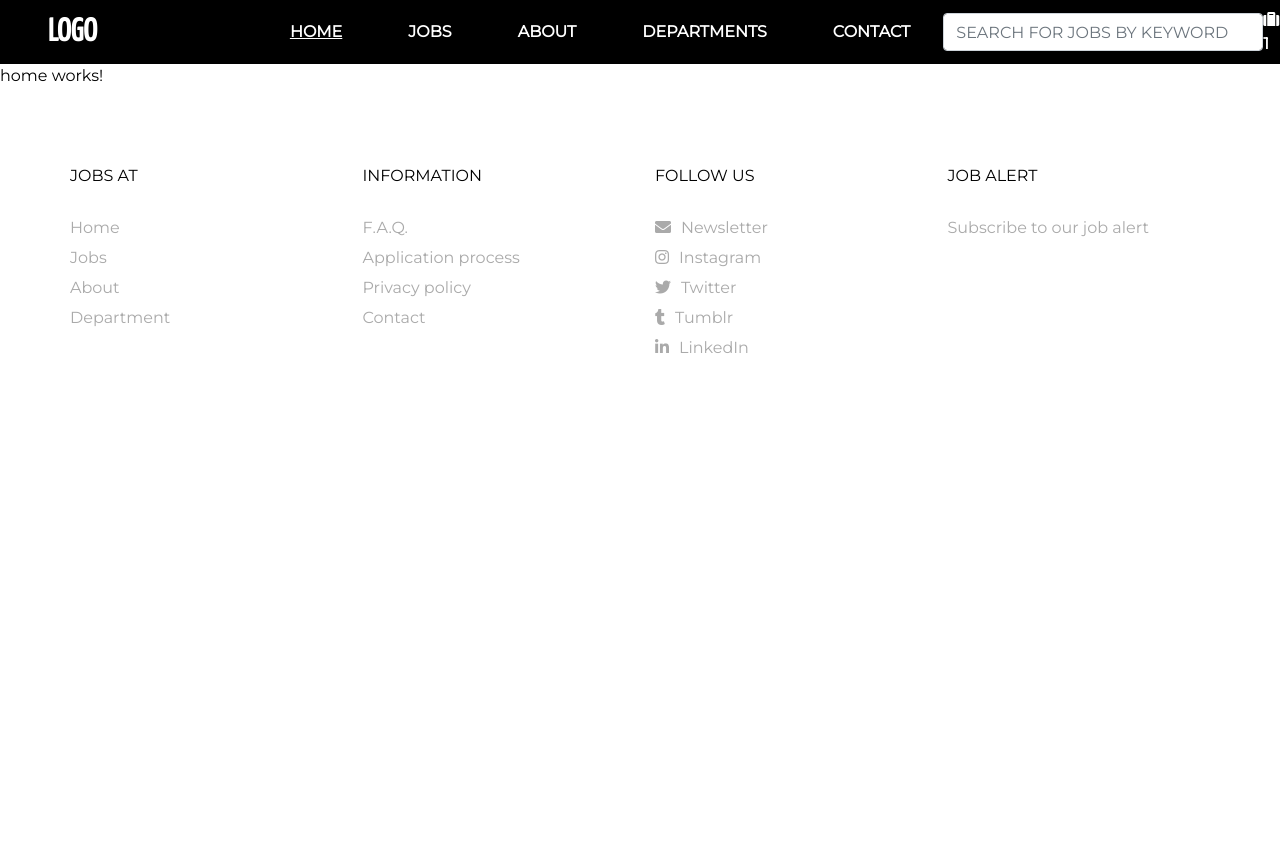
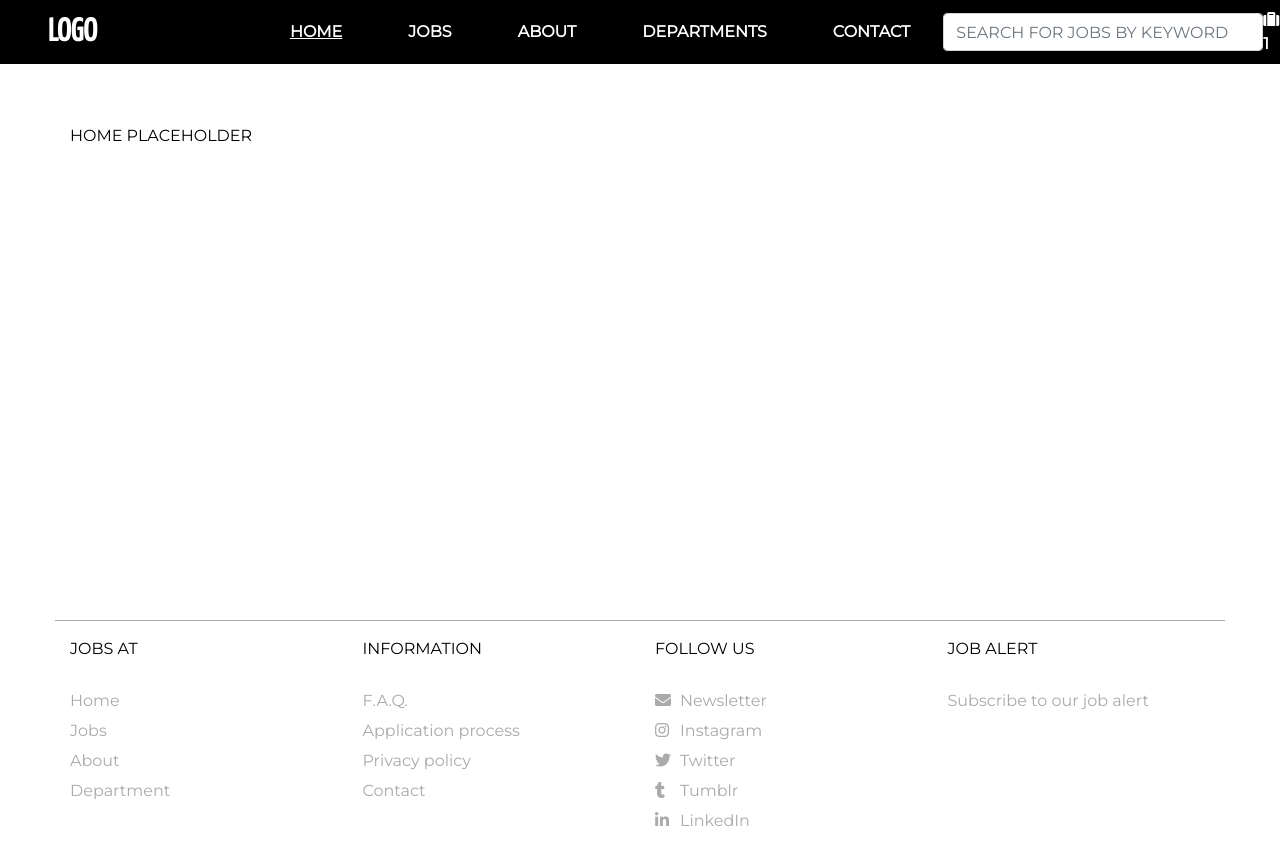
Before and after one commit to smolinska/career-platform, an Angular app: page /home in a window 1280 px wide. Shown: the top 864 px of the page. Before the commit the page ends 800 px from the top, so only its background shows below. Built offline with nearby package versions, Linux system fonts and the light colour scheme.

Commit message:
add home placeholder

```diff
--- a/src/app/footer/footer.component.html
+++ b/src/app/footer/footer.component.html
@@ -10,9 +10,9 @@
     </div>
     <div class="col-md-3 footer-section">
       <a class="footer-title">Information</a>
-      <a class="footer-link">F.A.Q.</a>
-      <a class="footer-link">Application process</a>
-      <a class="footer-link">Privacy policy</a>
+      <a class="footer-link" href="#">F.A.Q.</a>
+      <a class="footer-link" href="#">Application process</a>
+      <a class="footer-link" href="#">Privacy policy</a>
       <a class="footer-link" routerLink="/contact">Contact</a>
     </div>
     <div class="col-md-3 footer-section">
@@ -25,7 +25,7 @@
     </div>
     <div class="col-md-3 footer-section">
       <a class="footer-title">Job alert</a>
-      <a class="footer-link">Subscribe to our job alert</a>
+      <a class="footer-link" href="#">Subscribe to our job alert</a>
     </div>
   </div>
 </div>
--- a/src/app/footer/footer.component.scss
+++ b/src/app/footer/footer.component.scss
@@ -17,6 +17,15 @@
     padding: 3px 0;
   }
   .follow-icon {
+    width: 25px;
     padding-right: 10px;
   }
 }
+
+hr {
+  width: 100%;
+  height: 1px;
+  color: $light-grey;
+  background-color: $light-grey;
+  border: none;
+}
--- a/src/app/home/home.component.html
+++ b/src/app/home/home.component.html
@@ -1,3 +1,7 @@
-<p>
-  home works!
-</p>
+<div class="container home">
+  <div class="row">
+    <div class="col-md-12">
+      HOME PLACEHOLDER
+    </div>
+  </div>
+</div>
--- a/src/app/home/home.component.scss
+++ b/src/app/home/home.component.scss
@@ -0,0 +1,4 @@
+.home {
+  height: 60vh;
+  padding: 60px 0;
+}
```
